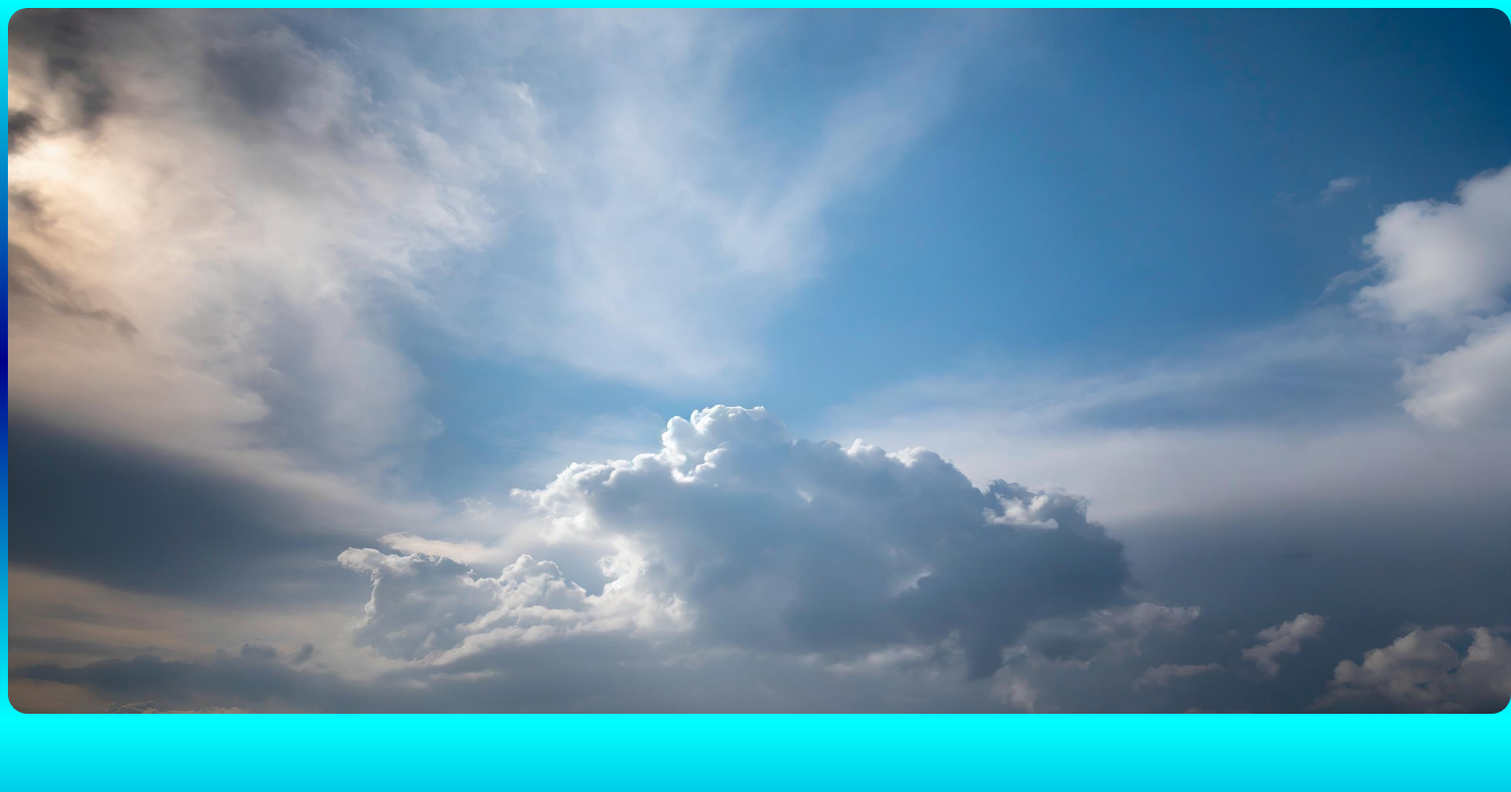
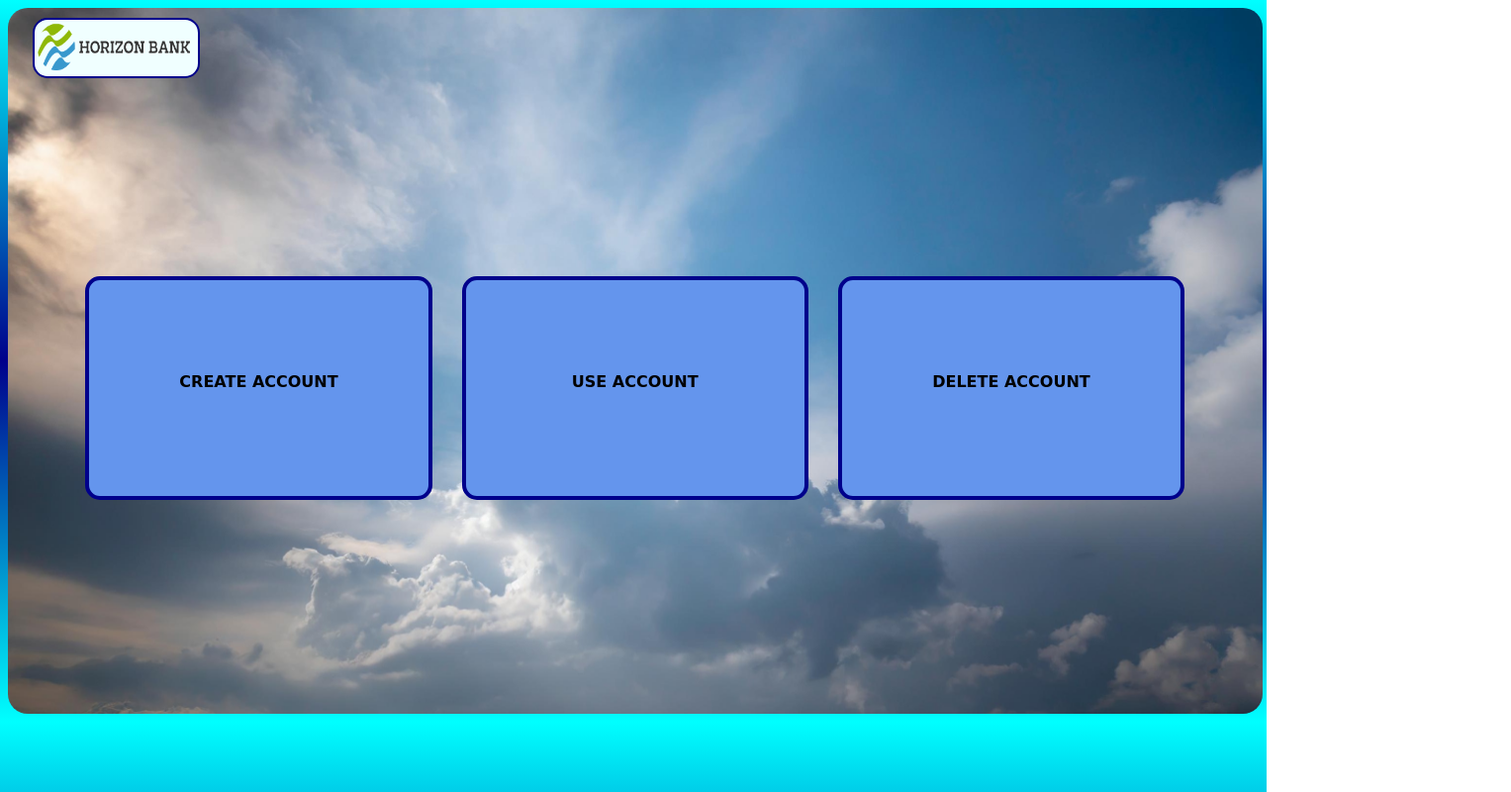
Before and after one commit to AmitChinara/BankUISystem, a plain HTML site: page index.html in a window 1280 px wide. Shown: the whole page at 99% size, 1527 px wide, since content can reach past the window. Drawn offline with Linux system fonts and the light colour scheme.

Commit message:
Added main pages details

```diff
--- a/CSS/style.css
+++ b/CSS/style.css
@@ -8,12 +8,11 @@ body::-webkit-scrollbar {
 
 .container {
     /* border: 2px solid red; */
+    position: relative;
     height: 97vh;
-    aspect-ratio: 2.13/1;
-
-    min-height: 218.587px;
-    max-height: 713.138px;
-
+    aspect-ratio: 16/9;
+    min-height: 350px;
+    max-height: 713px;
     margin: auto;
 }
 
@@ -22,3 +21,91 @@ body::-webkit-scrollbar {
     width: 100%;
     border-radius: 20px;
 }
+
+.layer {
+    position: absolute;
+    /*border: 2px solid red;*/
+    top: 0;
+    left: 0;
+    width: 100%;
+    height: 100%;
+}
+
+.main-top {
+    /*border: 2px solid red;*/
+    /*width: 100%;*/
+    margin-top: 10px;
+    height: 10%;
+}
+
+.main-bottom {
+    /*border: 2px solid red;*/
+    height: 85%;
+    display: flex;
+}
+
+.logo-container {
+    border: 2px solid darkblue;
+    border-radius: 15px;
+    background-color: azure;
+    width: 13%;
+    height: 80%;
+    margin-left: 2%;
+}
+
+#logo {
+    height: 95%;
+    width: 97%;
+}
+
+.logo-container:hover {
+    cursor: pointer;
+}
+
+.logo-container:active {
+    cursor: progress;
+}
+
+.option-container {
+    /*border: 2px solid red;*/
+    margin: auto;
+    width: 90%;
+    height: 40%;
+    display: flex;
+}
+
+.options {
+    border: 4px solid darkblue;
+    border-radius: 15px;
+    background-color: cornflowerblue;
+    margin: auto;
+    width: 30%;
+    height: 90%;
+    display: flex;
+    cursor: pointer;
+    user-select: none;
+}
+
+.options:hover {
+    border-color: aqua;
+    background: black;
+    color: silver;
+}
+
+.options:active {
+    cursor: progress;
+    border-color: red;
+    background: black;
+    color: white;
+}
+
+.text-container {
+    /*border: 2px solid red;*/
+    width: 85%;
+    height: 30%;
+    margin: auto;
+    text-align: center;
+    font-family: cursive;
+    font-size: 100%;
+    font-weight: bolder;
+}
--- a/index.html
+++ b/index.html
@@ -8,6 +8,18 @@
 <body>
     <div class="container">
         <img src="./images/main bg.jpg" alt="Bank Main Background" class="main_back_img">
+        <div class="layer">
+            <div class="main-top">
+                <div class="logo-container"><img src="./images/logo.png" alt="Logo Image" id="logo"></div>
+            </div>
+            <div class="main-bottom">
+                <div class="option-container">
+                    <div class="options" id="option-1"><div class="text-container" id="text-1"><p>CREATE ACCOUNT</p></div></div>
+                    <div class="options" id="option-2"><div class="text-container" id="text-2"><p>USE ACCOUNT</p></div></div>
+                    <div class="options" id="option-3"><div class="text-container" id="text-3"><p>DELETE ACCOUNT</p></div></div>
+                </div>
+            </div>
+        </div>
     </div>
     <script src="JS/script.js"></script>
 </body>
```
